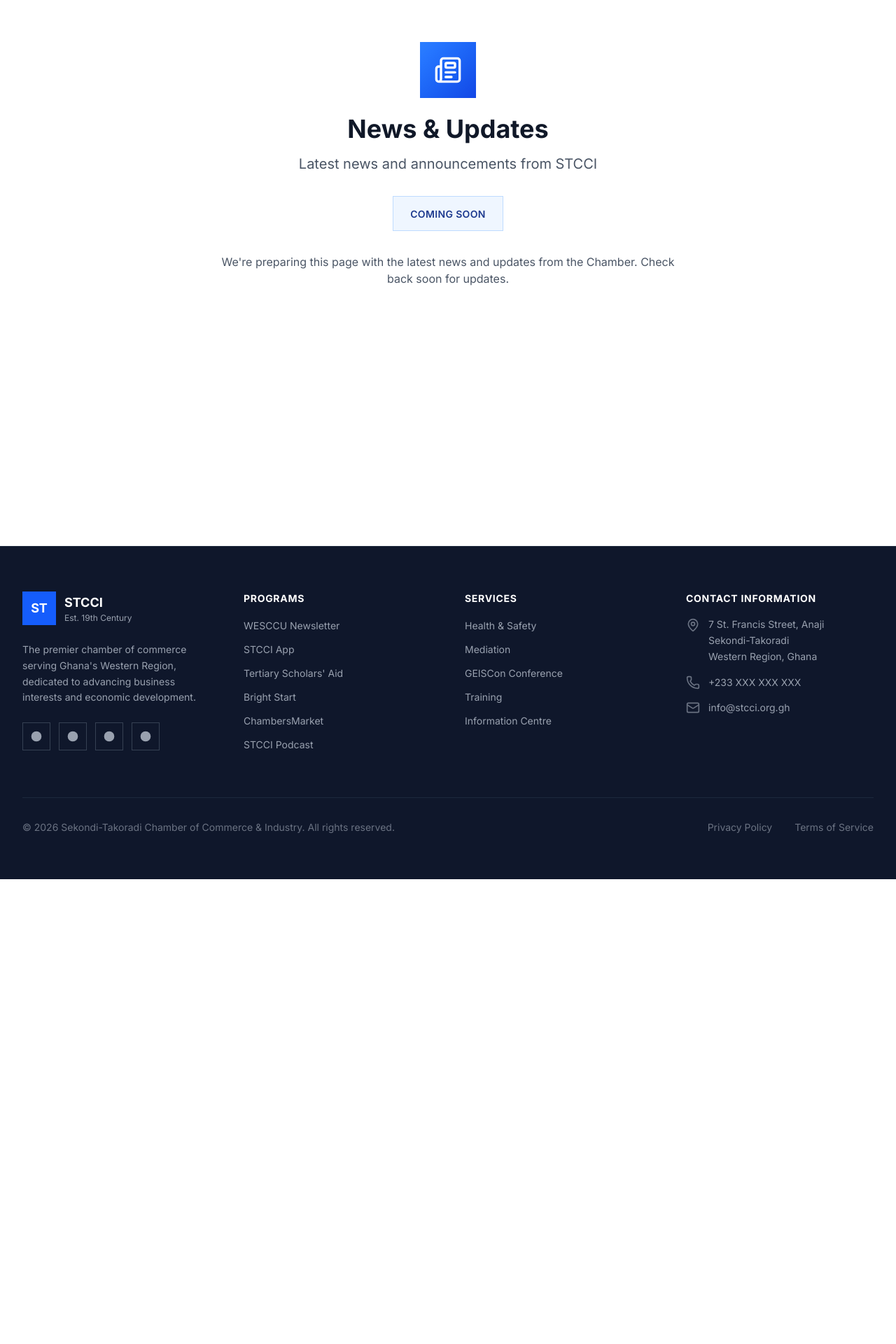
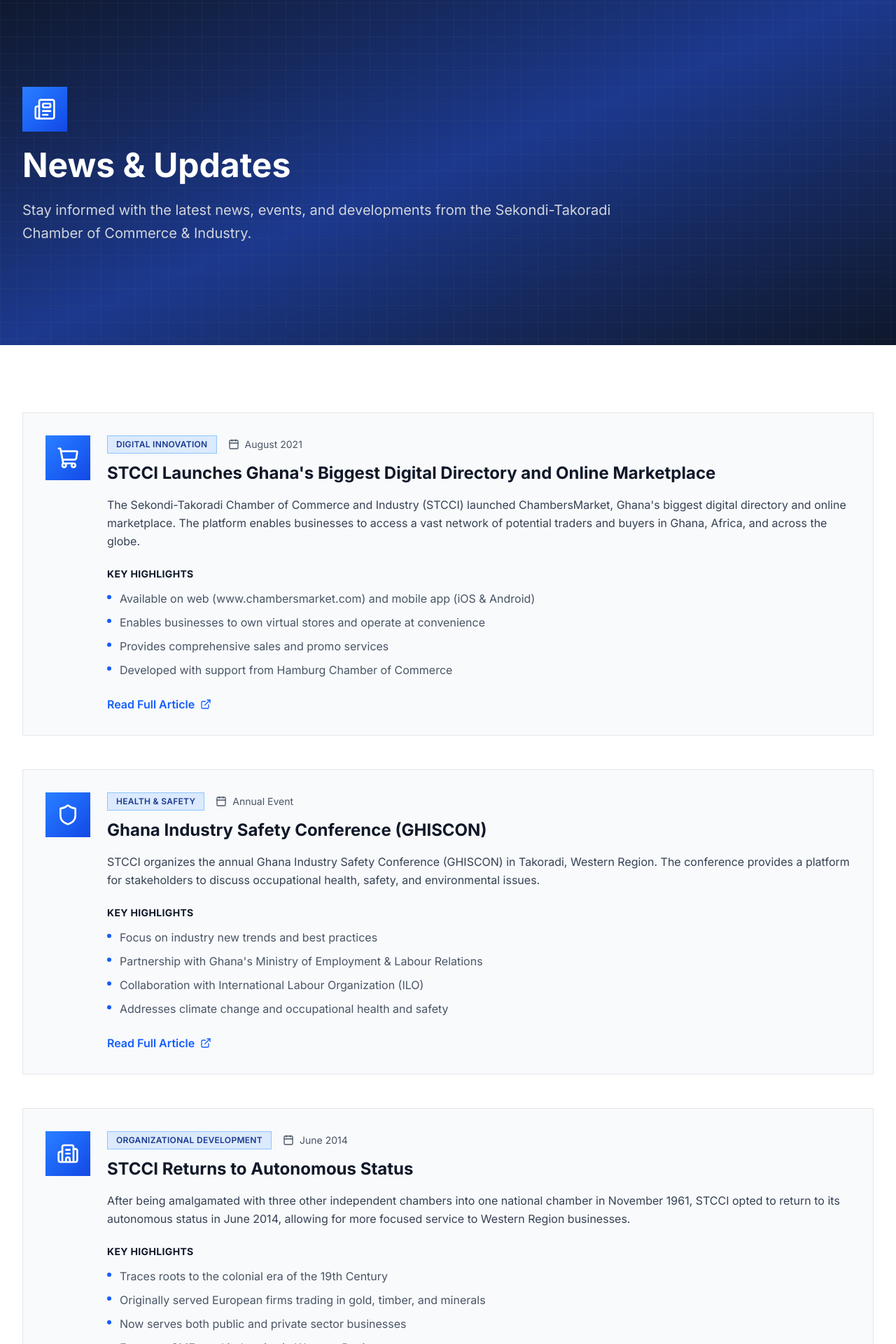
Before and after one commit to ikaydreams-dev/Chamber, a Next.js app: page /news in a window 1280 px wide. Shown: the part 100-2020 px from the top of the page at 70% size. Before the commit the page ends 1356 px from the top, so only its background shows below. Built offline with nearby package versions, Linux system fonts and the light colour scheme.

Commit message:
Add real news content to News page
- Added ChambersMarket launch news
- Added Ghana Industry Safety Conference (GHISCON) information
- Added STCCI autonomous status restoration news
- Included external links to source articles
- Added subscribe section linking to WESCCU Newsletter

```diff
--- a/app/news/page.tsx
+++ b/app/news/page.tsx
@@ -1,35 +1,157 @@
-import { Newspaper, ArrowLeft } from "lucide-react"
+import { Newspaper, Calendar, ExternalLink, Shield, ShoppingCart, Building2 } from "lucide-react"
 import Link from "next/link"
+
+const newsItems = [
+  {
+    title: "STCCI Launches Ghana's Biggest Digital Directory and Online Marketplace",
+    date: "August 2021",
+    category: "Digital Innovation",
+    icon: ShoppingCart,
+    description: "The Sekondi-Takoradi Chamber of Commerce and Industry (STCCI) launched ChambersMarket, Ghana's biggest digital directory and online marketplace. The platform enables businesses to access a vast network of potential traders and buyers in Ghana, Africa, and across the globe.",
+    highlights: [
+      "Available on web (www.chambersmarket.com) and mobile app (iOS & Android)",
+      "Enables businesses to own virtual stores and operate at convenience",
+      "Provides comprehensive sales and promo services",
+      "Developed with support from Hamburg Chamber of Commerce",
+    ],
+    link: "https://newsghana.com.gh/stcci-launches-ghanas-biggest-digital-directory-and-online-marketplace/",
+  },
+  {
+    title: "Ghana Industry Safety Conference (GHISCON)",
+    date: "Annual Event",
+    category: "Health & Safety",
+    icon: Shield,
+    description: "STCCI organizes the annual Ghana Industry Safety Conference (GHISCON) in Takoradi, Western Region. The conference provides a platform for stakeholders to discuss occupational health, safety, and environmental issues.",
+    highlights: [
+      "Focus on industry new trends and best practices",
+      "Partnership with Ghana's Ministry of Employment & Labour Relations",
+      "Collaboration with International Labour Organization (ILO)",
+      "Addresses climate change and occupational health and safety",
+    ],
+    link: "https://www.ghanaweb.com/GhanaHomePage/business/STCCI-holds-2019-Ghana-Industry-Safety-Conference-in-Western-Region-784238",
+  },
+  {
+    title: "STCCI Returns to Autonomous Status",
+    date: "June 2014",
+    category: "Organizational Development",
+    icon: Building2,
+    description: "After being amalgamated with three other independent chambers into one national chamber in November 1961, STCCI opted to return to its autonomous status in June 2014, allowing for more focused service to Western Region businesses.",
+    highlights: [
+      "Traces roots to the colonial era of the 19th Century",
+      "Originally served European firms trading in gold, timber, and minerals",
+      "Now serves both public and private sector businesses",
+      "Focus on SMEs and industries in Western Region",
+    ],
+    link: "https://www.businessghana.com/site/directory/chamber-of-commerce/440376/Sekondi-Takoradi-Chamber-of-Commerce-Industry",
+  },
+]
 
 export default function NewsPage() {
   return (
-    <div className="min-h-screen bg-white dark:bg-slate-900">
-      <div className="max-w-4xl mx-auto px-4 sm:px-6 lg:px-8 py-20">
-        <div className="text-center">
-          <div className="inline-flex items-center justify-center w-20 h-20 bg-gradient-to-br from-blue-500 to-blue-700 mb-6">
-            <Newspaper className="w-10 h-10 text-white" />
+    <div>
+      {/* Hero Section */}
+      <section className="relative bg-gradient-to-br from-slate-900 via-blue-900 to-slate-900 dark:from-slate-950 dark:via-blue-950 dark:to-slate-950 py-20">
+        <div className="absolute inset-0 bg-[linear-gradient(to_right,#80808012_1px,transparent_1px),linear-gradient(to_bottom,#80808012_1px,transparent_1px)] bg-[size:24px_24px]"></div>
+        <div className="relative max-w-7xl mx-auto px-4 sm:px-6 lg:px-8 py-16">
+          <div className="max-w-4xl">
+            <div className="inline-flex items-center justify-center w-16 h-16 bg-gradient-to-br from-blue-500 to-blue-700 mb-6">
+              <Newspaper className="w-8 h-8 text-white" />
+            </div>
+            <h1 className="text-4xl sm:text-5xl font-bold text-white mb-6">
+              News & Updates
+            </h1>
+            <p className="text-xl text-gray-300 leading-relaxed">
+              Stay informed with the latest news, events, and developments from the Sekondi-Takoradi Chamber of Commerce & Industry.
+            </p>
           </div>
+        </div>
+      </section>
 
-          <h1 className="text-4xl font-bold text-gray-900 dark:text-white mb-4">
-            News & Updates
-          </h1>
+      {/* News Items */}
+      <section className="py-24 bg-white dark:bg-slate-900">
+        <div className="max-w-7xl mx-auto px-4 sm:px-6 lg:px-8">
+          <div className="space-y-12">
+            {newsItems.map((item, index) => {
+              const Icon = item.icon
+              return (
+                <article
+                  key={index}
+                  className="bg-slate-50 dark:bg-slate-800 border border-gray-200 dark:border-slate-700 overflow-hidden hover:border-blue-600 dark:hover:border-blue-500 transition-all"
+                >
+                  <div className="p-8">
+                    <div className="flex items-start gap-6">
+                      <div className="flex-shrink-0">
+                        <div className="w-16 h-16 bg-gradient-to-br from-blue-500 to-blue-700 flex items-center justify-center">
+                          <Icon className="w-8 h-8 text-white" />
+                        </div>
+                      </div>
+                      <div className="flex-1">
+                        <div className="flex items-center gap-4 mb-3">
+                          <span className="inline-block px-3 py-1 bg-blue-100 dark:bg-blue-950/50 border border-blue-300 dark:border-blue-800/30 text-xs font-semibold text-blue-900 dark:text-blue-200 uppercase tracking-wide">
+                            {item.category}
+                          </span>
+                          <div className="flex items-center text-sm text-gray-600 dark:text-gray-400">
+                            <Calendar className="w-4 h-4 mr-2" />
+                            {item.date}
+                          </div>
+                        </div>
+                        <h2 className="text-2xl font-bold text-gray-900 dark:text-white mb-4">
+                          {item.title}
+                        </h2>
+                        <p className="text-gray-700 dark:text-gray-300 mb-6 leading-relaxed">
+                          {item.description}
+                        </p>
+                        <div className="mb-6">
+                          <h3 className="text-sm font-bold text-gray-900 dark:text-white mb-3 uppercase tracking-wide">
+                            Key Highlights
+                          </h3>
+                          <ul className="space-y-2">
+                            {item.highlights.map((highlight, hIndex) => (
+                              <li key={hIndex} className="flex items-start">
+                                <div className="w-1.5 h-1.5 bg-blue-600 rounded-full mt-2 mr-3 flex-shrink-0"></div>
+                                <span className="text-gray-600 dark:text-gray-400 leading-relaxed">
+                                  {highlight}
+                                </span>
+                              </li>
+                            ))}
+                          </ul>
+                        </div>
+                        <a
+                          href={item.link}
+                          target="_blank"
+                          rel="noopener noreferrer"
+                          className="inline-flex items-center text-blue-600 dark:text-blue-400 font-semibold hover:underline"
+                        >
+                          Read Full Article
+                          <ExternalLink className="ml-2 w-4 h-4" />
+                        </a>
+                      </div>
+                    </div>
+                  </div>
+                </article>
+              )
+            })}
+          </div>
+        </div>
+      </section>
 
-          <p className="text-xl text-gray-600 dark:text-gray-400 mb-8">
-            Latest news and announcements from STCCI
+      {/* Subscribe Section */}
+      <section className="py-16 bg-gradient-to-r from-blue-600 to-blue-800 dark:from-slate-900 dark:to-blue-900">
+        <div className="max-w-7xl mx-auto px-4 sm:px-6 lg:px-8 text-center">
+          <h2 className="text-3xl font-bold text-white mb-4">
+            Stay Updated
+          </h2>
+          <p className="text-lg text-blue-50 dark:text-gray-300 mb-8 max-w-2xl mx-auto">
+            Subscribe to our newsletter to receive the latest news, events, and opportunities from STCCI.
           </p>
-
-          <div className="inline-block bg-blue-50 dark:bg-blue-950/30 border border-blue-200 dark:border-blue-800 px-6 py-3 mb-8">
-            <span className="text-sm font-semibold text-blue-900 dark:text-blue-200 uppercase tracking-wide">
-              Coming Soon
-            </span>
-          </div>
-
-          <p className="text-gray-600 dark:text-gray-400 max-w-2xl mx-auto">
-            We're preparing this page with the latest news and updates from the Chamber.
-            Check back soon for updates.
-          </p>
+          <Link
+            href="/programs/newsletter"
+            className="inline-flex items-center justify-center px-8 py-4 bg-white dark:bg-blue-600 text-blue-600 dark:text-white font-semibold hover:bg-blue-50 dark:hover:bg-blue-700 transition-colors"
+          >
+            Subscribe to WESCCU Newsletter
+          </Link>
         </div>
-      </div>
+      </section>
     </div>
   )
 }
```
